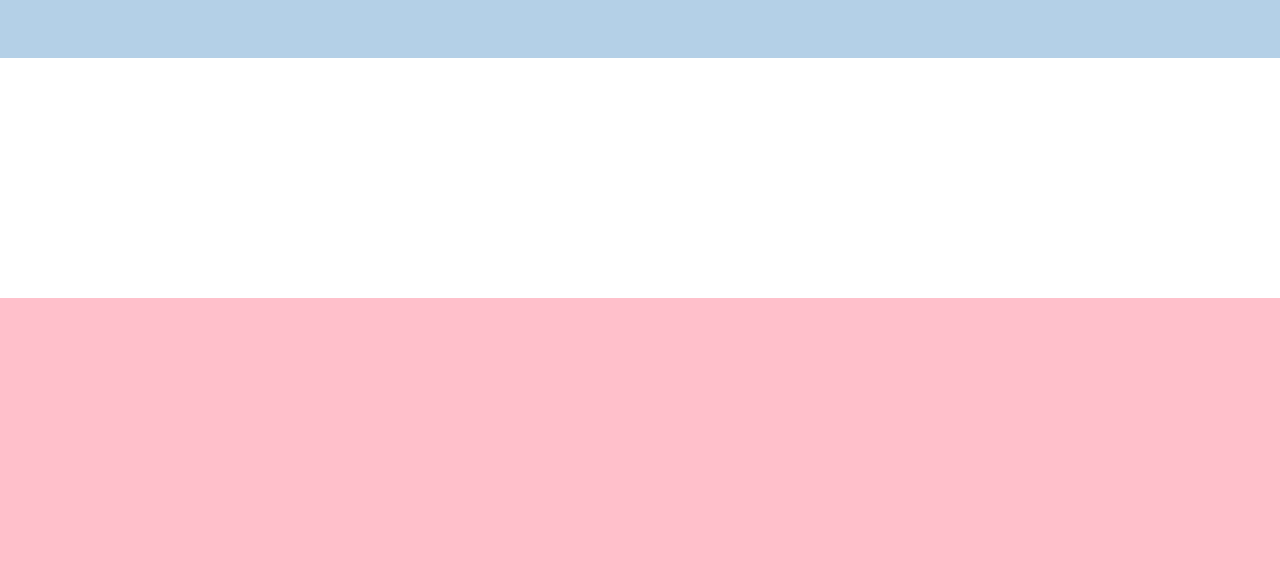
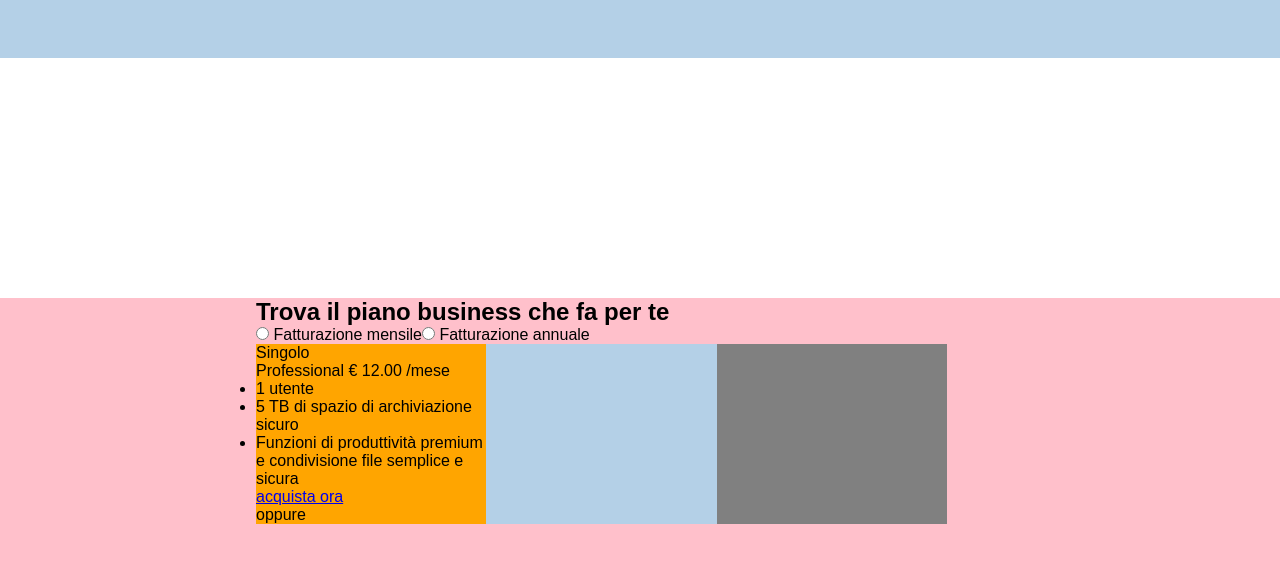
Before and after one commit to dilettamantovani/htmlcss-dropbox, a plain HTML site: page index.html in a window 1280 px wide. Shown: the part 742-1304 px from the top of the page. Drawn offline with Linux system fonts and the light colour scheme.

Commit message:
added payment-plans basic layout

```diff
--- a/index.html
+++ b/index.html
@@ -53,8 +53,58 @@
                 </div>
             </section>
 
-            <section class="plans bg-pink">
+            <section class="payment-plans bg-pink">
+                <h2 class="w-60 m-auto">Trova il piano business che fa per te</h2>
 
+                <div class="radios d-flex w-60 m-auto">
+                    <div>
+                        <input type="radio" id="Fatturazione mensile" name="billing" value="Fatturazione mensile"/>
+                        <label for="Fatturazione mensile">Fatturazione mensile</label>
+                      </div>
+
+                      <div>
+                        <input type="radio" id="Fatturazione annuale" name="billing" value="Fatturaizone anuale" />
+                        <label for="Fatturazione annuale">Fatturazione annuale</label>
+                      </div>
+                </div>
+
+                <div class="plans d-flex m-auto w-60">
+                    <div class="single w-30 b-4 bg-orange">
+                        <div class="bb-4">Singolo</div>
+
+                        <div>
+                            <span>Professional</span>
+                            <span>€ 12.00</span>
+                            <span>/mese</span>
+                        </div>
+
+                        <div>
+                            <ul>
+                                <li>1 utente</li>
+                                <li>5 TB di spazio di archiviazione sicuro</li>
+                                <li>Funzioni di produttività premium e condivisione file semplice e sicura</li>
+                            </ul>
+                        </div>
+
+                        <div>
+                            <a class="button trial" href="#">acquista ora</a>
+                        </div>
+
+                        <div>
+                            <span>oppure</span>
+                            <a href="#"></a>
+                        </div>
+
+                    </div>
+
+                    <div class="team w-30 bg-lightblue">
+
+                    </div>
+
+                    <div class="company w-30 bg-grey">
+
+                    </div>
+                </div>
             </section>
 
 
```
